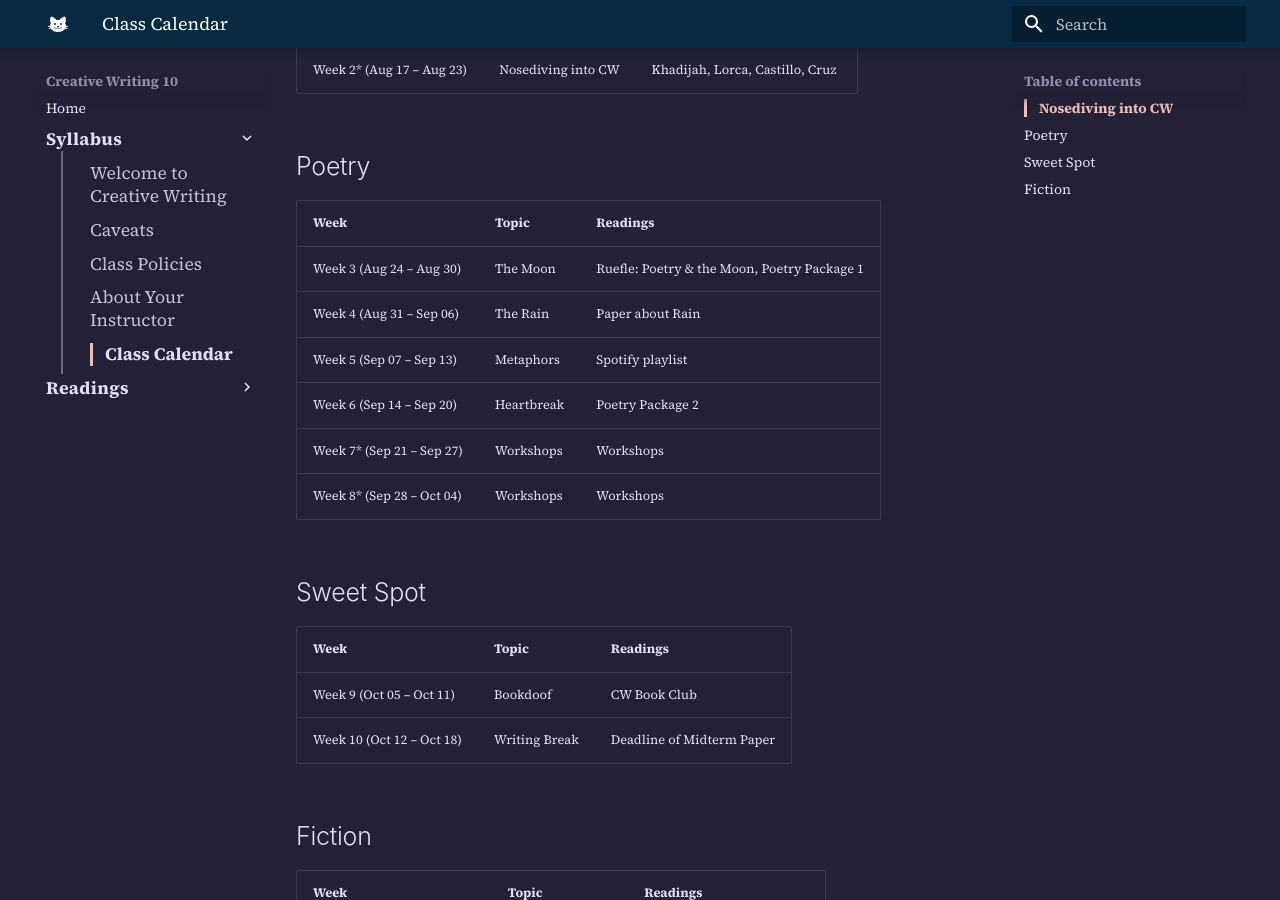
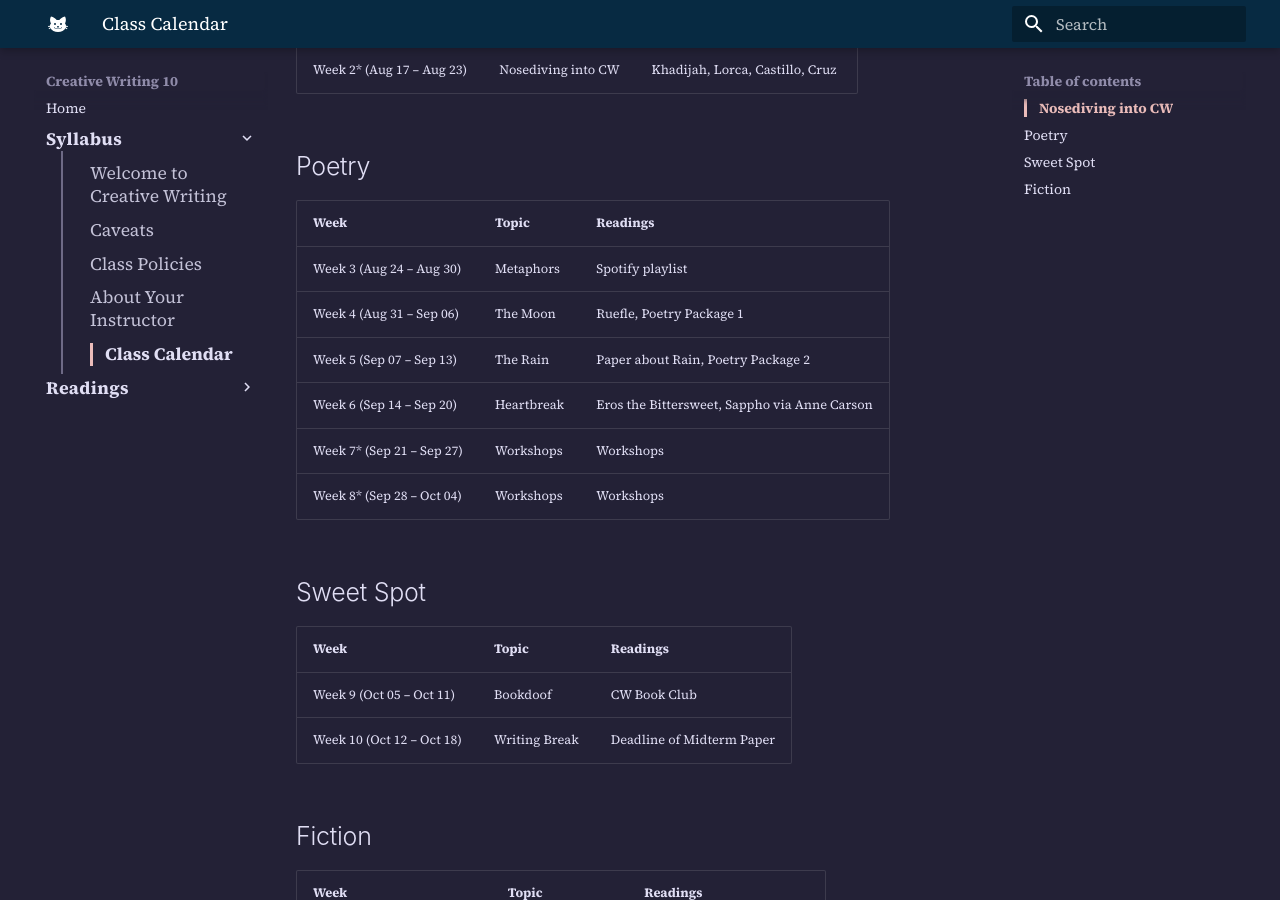
Before and after one commit to mickeybalili/cw10, an MkDocs documentation site: the page built from docs/01-syllabus/05-calendar.md, in a window 1280 px wide and 900 px high, scrolled down 406 px. Built offline with MkDocs 1.6.1 and Material for MkDocs 9.7.7, drawn with Linux system fonts in a browser that asks for light colours.

Commit message:
Rearrange poetry topics and readings schedule

```diff
--- a/docs/01-syllabus/05-calendar.md
+++ b/docs/01-syllabus/05-calendar.md
@@ -11,10 +11,10 @@ Here is our idealistic & quixotic class calendar for this semester. This might a
 ## Poetry
 | Week | Topic| Readings |
 | :--- | :--- | :--- |
-| Week 3 (Aug 24 – Aug 30) | The Moon |  Ruefle: Poetry & the Moon, Poetry Package 1 |
-| Week 4 (Aug 31 – Sep 06) | The Rain | Paper about Rain |
-| Week 5 (Sep 07 – Sep 13) | Metaphors | Spotify playlist |
-| Week 6 (Sep 14 – Sep 20) | Heartbreak | Poetry Package 2 |
+| Week 3 (Aug 24 – Aug 30) | Metaphors | Spotify playlist |
+| Week 4 (Aug 31 – Sep 06) | The Moon |  Ruefle, Poetry Package 1 |
+| Week 5 (Sep 07 – Sep 13) | The Rain | Paper about Rain, Poetry Package 2 |
+| Week 6 (Sep 14 – Sep 20) | Heartbreak | Eros the Bittersweet, Sappho via Anne Carson|
 | Week 7* (Sep 21 – Sep 27) | Workshops| Workshops |
 | Week 8* (Sep 28 – Oct 04) | Workshops | Workshops |
 
```
